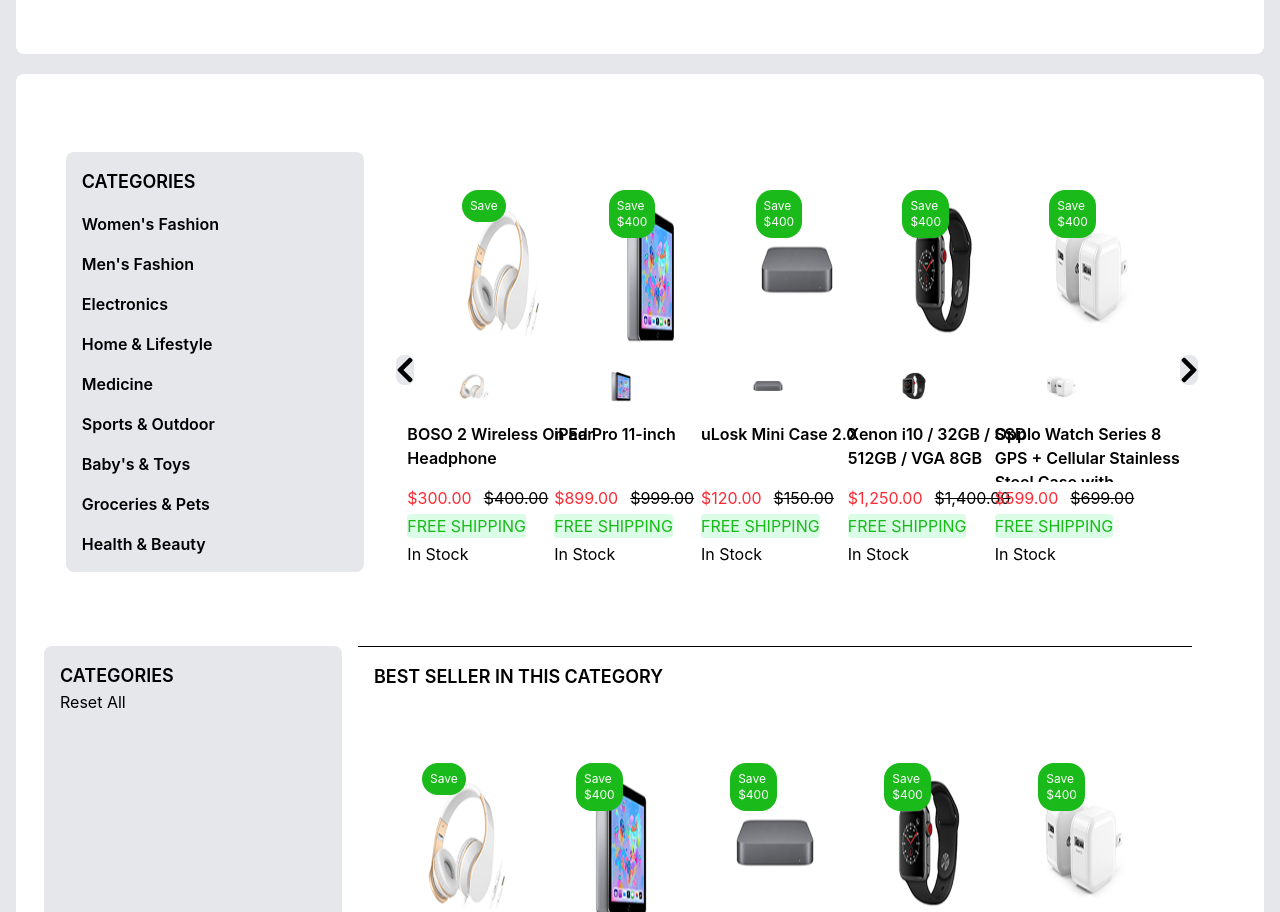
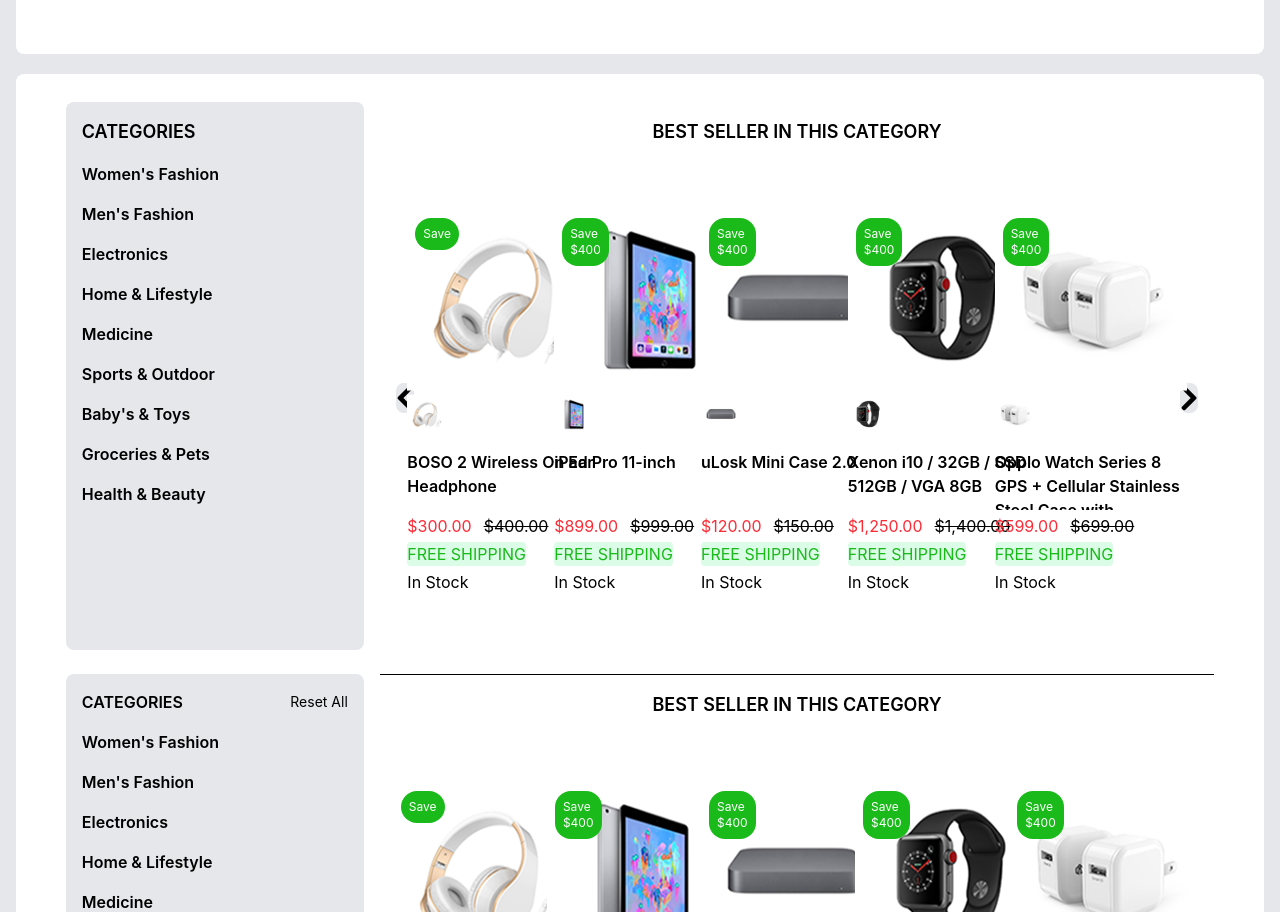
Before and after one commit to headlet/E-Commerce, a React app in the folder frontend/: page /product in a window 1280 px wide. Shown: the part 961-1873 px from the top of the page. Built offline with nearby package versions, Linux system fonts and the light colour scheme; the HTML template or start-up script is replaced by a standard one.

Commit message:
Remove node_modules from repository

```diff
--- a/frontend/src/public/components/pages/Product.jsx
+++ b/frontend/src/public/components/pages/Product.jsx
@@ -362,9 +362,10 @@
           ))}
         </div>
       </div>
-
+      {/*
+product */}
       <div className="flex flex-col gap-6 bg-white rounded-lg p-7 w-full">
-        <div className="w-full flex flex-col md:flex-row justify-center items-center gap-4">
+        <div className="w-full flex flex-col md:flex-row justify-center gap-4">
           <div className="w-full md:w-[25%] bg-gray-200 rounded-lg p-4 flex flex-col">
             <h2 className="text-lg font-semibold">CATEGORIES</h2>
             <ul className="flex flex-row md:flex-col gap-4 text-md pt-1 lg:pt-4 overflow-x-auto lg:overflow-visible font-semibold">
@@ -379,13 +380,14 @@
               <li className="whitespace-nowrap">Health & Beauty</li>
             </ul>
           </div>
-          <div className="w-[70%] rounded-lg p-4">
-            <div className="w-full">
-              <div className="flex flex-col  justify-center gap-4">
-                <h2 className="text-lg font-semibold"></h2>
-                <div className="flex md:justify-center  md:items-center w-full bg-white rounded-lg py-10">
+
+          <div className="w-full md:w-[70%] rounded-lg p-4 flex flex-col items-center justify-center gap-4">
+              <h2 className="text-lg font-semibold">
+                BEST SELLER IN THIS CATEGORY
+              </h2>
+              <div className="flex justify-center  items-center w-full bg-white rounded-lg py-10">
                 <FaChevronLeft size={30} className="bg-gray-200 rounded-lg" />
-                  <div className="grid grid-cols-1 md:grid-cols-3 lg:grid-cols-5 px-7 gap-6">
+                <div className="grid grid-cols-1 md:grid-cols-2 lg:grid-cols-5 px-7 place-items-center gap-6">
                   {bestprod.map((prod, index) => (
                     <div className="flex flex-col justify-center items-center gap-4 rounded-lg px-3">
                       <div className="relative ">
@@ -393,11 +395,7 @@
                           Save{" "}
                           <span className="text-md block">{prod.save}</span>
                         </p>
-                          <img
-                            src={prod.prodimg}
-                            alt=""
-                            className="h-48 w-48"
-                          />
+                        <img src={prod.prodimg} alt="" className="h-48 w-48" />
                         <div>
                           <img
                             src={prod.prodimg}
@@ -428,41 +426,44 @@
                     </div>
                   ))}
                 </div>
-                  <FaChevronRight
-                    size={30}
-                    className="bg-gray-200 rounded-lg"
-                  />
-                </div>
-              </div>
+                <FaChevronRight size={30} className="bg-gray-200 rounded-lg" />
               </div>
           </div>
         </div>
 
-        <div className="w-full flex  gap-4">
-          <div className="w-[25%] bg-gray-200 rounded-lg p-4">
-            <h2 className="text-lg font-semibold">CATEGORIES</h2>
-            <Link>Reset All</Link>
+        {/* second product */}
+        <div className="w-full flex  flex-col md:flex-row justify-center  gap-4">
+          <div className="w-full md:w-[25%] bg-gray-200 rounded-lg p-4 ">
+            <div className="flex justify-between items-center">
+              <h2 className="text-md font-semibold">CATEGORIES</h2>
+              <Link className="text-sm">Reset All</Link>
             </div>
-          <div className="w-[70%] p-4  border-t">
-            <div className="w-full">
-              <div className="flex flex-col  justify-center gap-4">
+            <ul className="flex flex-row md:flex-col gap-4 text-md pt-1 lg:pt-4 overflow-x-auto lg:overflow-visible font-semibold">
+              <li className="whitespace-nowrap">Women's Fashion</li>
+              <li className="whitespace-nowrap">Men's Fashion</li>
+              <li className="whitespace-nowrap">Electronics</li>
+              <li className="whitespace-nowrap">Home & Lifestyle</li>
+              <li className="whitespace-nowrap">Medicine</li>
+              <li className="whitespace-nowrap">Sports & Outdoor</li>
+              <li className="whitespace-nowrap">Baby's & Toys</li>
+              <li className="whitespace-nowrap">Groceries & Pets</li>
+              <li className="whitespace-nowrap">Health & Beauty</li>
+            </ul>
+          </div>
+
+          <div className="w-full md:w-[70%] p-4  border-t flex flex-col justify-center items-center gap-4">
             <h2 className="text-lg font-semibold">
               BEST SELLER IN THIS CATEGORY
             </h2>
-                <div className="flex md:justify-center  md:items-center w-full bg-white rounded-lg py-10">
-                  <div className="grid grid-cols-1 md:grid-cols-3 lg:grid-cols-5 px-7 gap-6">
+
+            <div className="w-full grid grid-cols-1 md:grid-cols-2 lg:grid-cols-5 place-items-center px-7 gap-6 py-10">
               {secondprod.map((prod, index) => (
                 <div className="flex flex-col justify-center items-center gap-4 rounded-lg px-3">
                   <div className="relative ">
                     <p className="absolute top-4 left-2 bg-[#1ABA1A] p-2 text-white  rounded-2xl text-xs">
-                            Save{" "}
-                            <span className="text-md block">{prod.save}</span>
+                      Save <span className="text-md block">{prod.save}</span>
                     </p>
-                          <img
-                            src={prod.prodimg}
-                            alt=""
-                            className="h-48 w-48"
-                          />
+                    <img src={prod.prodimg} alt="" className="h-48 w-48" />
                     <div>
                       <img
                         src={prod.prodimg}
@@ -496,9 +497,6 @@
           </div>
         </div>
       </div>
-          </div>
-        </div>
-      </div>
     </section>
   );
 }
--- a/frontend/src/public/components/routes/AppRoutes.jsx
+++ b/frontend/src/public/components/routes/AppRoutes.jsx
@@ -9,7 +9,7 @@
 function AppRoutes() {
   return (
     <Routes>
-      <Route path="/" element={<Home />} />
+      <Route path="/" element={<Home />}/>
       <Route path="/product" element={<Product />} />
       <Route path="/about" element={<About />} />
       <Route path="/contact" element={<Contact />} />
--- /dev/null
+++ b/package.json
@@ -0,0 +1,6 @@
+{
+  "dependencies": {
+    "@tailwindcss/vite": "^4.3.0",
+    "tailwindcss": "^4.3.0"
+  }
+}
```
Also changed, not shown: 1 other file (tests, documents, lock files or other folders). Lines whose indentation alone changed are shown as unchanged.
